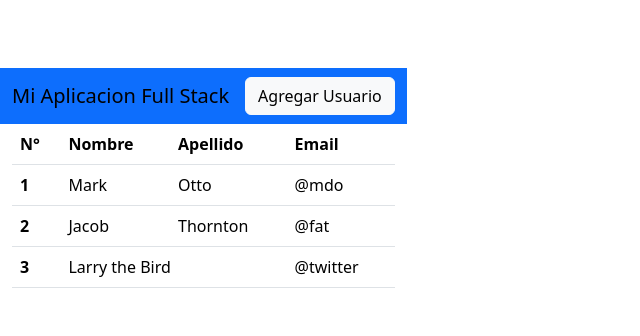
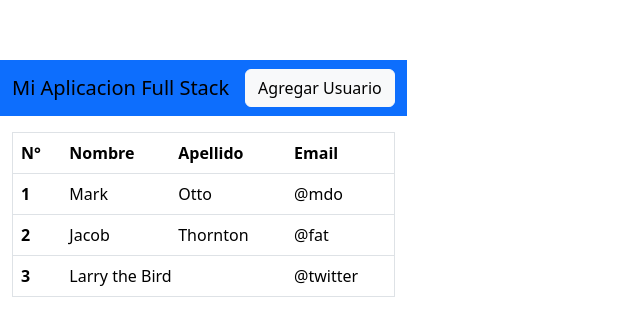
Before and after one commit to Jhonatanisai8/frontend-crud-app, a React (Vite) app: page / in a window 1280 px wide. Shown: the part 214-550 px from the top of the page, without its empty margins (0-640 px from the left). Built offline with nearby package versions, Linux system fonts and the light colour scheme.

Commit message:
Agregar el componente inicial de la página de inicio con una tabla estática de CoreUI.

```diff
--- a/src/pages/Home.jsx
+++ b/src/pages/Home.jsx
@@ -11,8 +11,8 @@ import {
 
 const Home = () => {
   return (
-    <CContainer>
-      <CTable>
+    <CContainer className="mt-3">
+      <CTable className="border">
         <CTableHead>
           <CTableRow>
             <CTableHeaderCell scope="col">N°</CTableHeaderCell>
```
